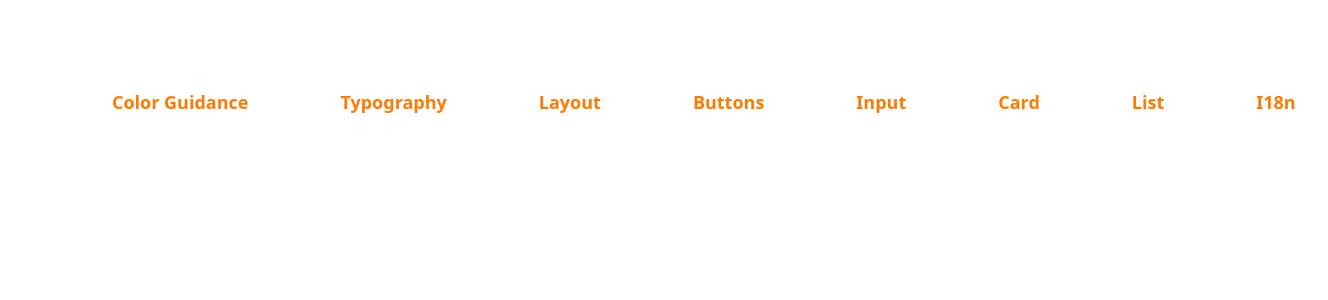
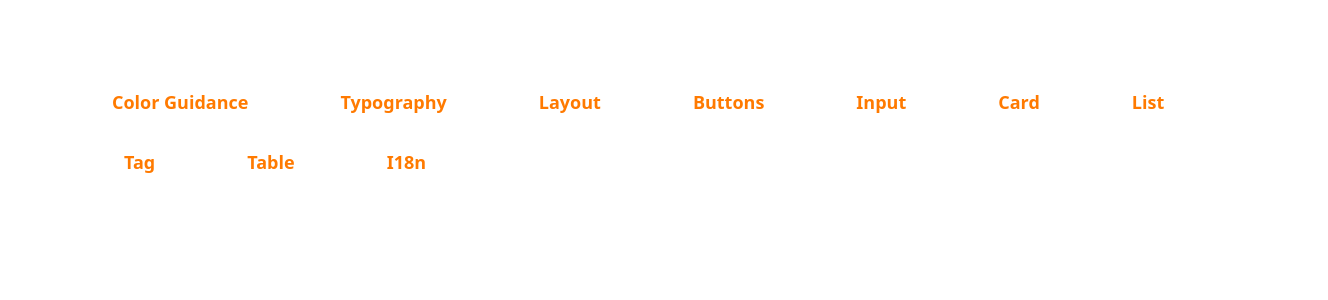
Before and after one commit to Achun1130/money-demo, a Nuxt app: page /demo in a window 1280 px wide. Shown: the top 300 px of the page, 1328 px wide, since content can reach past the window. Built offline with nearby package versions, Linux system fonts and the light colour scheme.

Commit message:
fix: 補 demo 首頁 link

```diff
--- a/pages/demo/index.vue
+++ b/pages/demo/index.vue
@@ -38,6 +38,14 @@ const links = reactive<Link[]>([
     title: 'List',
   },
   {
+    path: '/demo/tag',
+    title: 'Tag',
+  },
+  {
+    path: '/demo/table',
+    title: 'Table',
+  },
+  {
     path: '/demo/i18n',
     title: 'I18n',
   },
@@ -45,7 +53,7 @@ const links = reactive<Link[]>([
 </script>
 
 <template>
-  <div class="flex gap-4 p-20">
+  <div class="flex flex-wrap gap-4 p-20">
     <el-button
       type="primary"
       text
```
